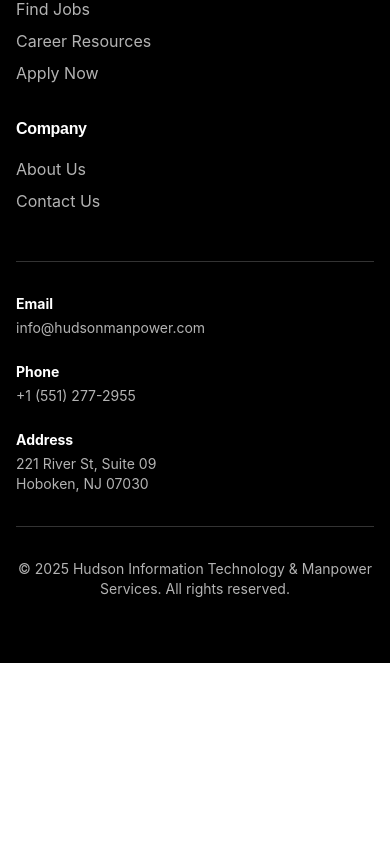
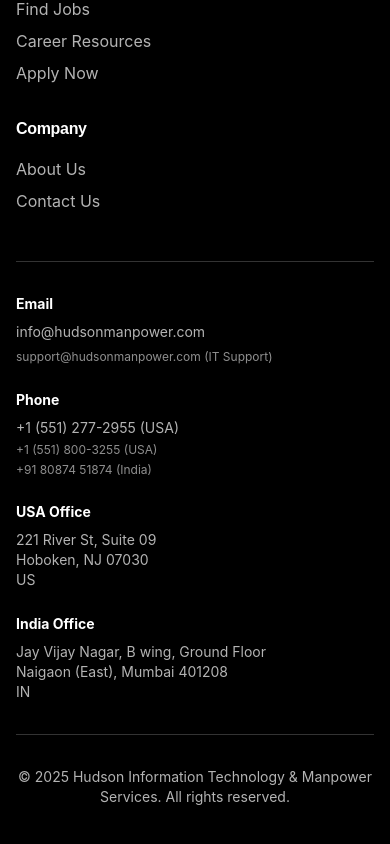
Before and after one commit to rishikeshdubey1909/Hudsonwebsite, a Next.js app: page / in a window 390 px wide. Shown: the part 8507-9351 px from the top of the page. Before the commit the page ends 9170 px from the top, so only its background shows below. Built offline with nearby package versions, Linux system fonts and the light colour scheme.

Commit message:
Fix footer: Use correct PNG logo and add all missing contact information (IT email, all phone numbers, India office)

```diff
--- a/components/Footer.tsx
+++ b/components/Footer.tsx
@@ -17,7 +17,7 @@
             <div className="mb-4">
               {!logoError ? (
                 <img
-                  src="/images/hudson-logo.jpeg"
+                  src="/images/hudson-logo.png"
                   alt="Hudson Information Technology and Manpower Services"
                   className="h-16 w-auto object-contain brightness-0 invert"
                   onError={() => setLogoError(true)}
@@ -88,24 +88,42 @@
 
         {/* Contact Info */}
         <div className="border-t border-white/20 pt-8">
-          <div className="grid grid-cols-1 md:grid-cols-3 gap-6 text-sm text-white/70">
+          <div className="grid grid-cols-1 md:grid-cols-2 lg:grid-cols-4 gap-6 text-sm text-white/70">
             <div>
-              <strong className="text-white block mb-1">Email</strong>
-              <a href={`mailto:${BRAND.email}`} className="hover:text-accent transition-colors">
+              <strong className="text-white block mb-2">Email</strong>
+              <a href={`mailto:${BRAND.email}`} className="hover:text-accent transition-colors block mb-1">
                 {BRAND.email}
+              </a>
+              <a href={`mailto:${BRAND.emailIT}`} className="hover:text-accent transition-colors text-xs opacity-80">
+                {BRAND.emailIT} (IT Support)
               </a>
             </div>
             <div>
-              <strong className="text-white block mb-1">Phone</strong>
-              <a href={`tel:${BRAND.phone.usa.replace(/\s/g, '')}`} className="hover:text-accent transition-colors">
-                {BRAND.phone.usa}
+              <strong className="text-white block mb-2">Phone</strong>
+              <a href={`tel:${BRAND.phone.usa.replace(/\s/g, '')}`} className="hover:text-accent transition-colors block mb-1">
+                {BRAND.phone.usa} (USA)
+              </a>
+              <a href={`tel:${BRAND.phone.usaOther.replace(/\s/g, '')}`} className="hover:text-accent transition-colors block mb-1 text-xs opacity-80">
+                {BRAND.phone.usaOther} (USA)
+              </a>
+              <a href={`tel:${BRAND.phone.india.replace(/\s/g, '')}`} className="hover:text-accent transition-colors block text-xs opacity-80">
+                {BRAND.phone.india} (India)
               </a>
             </div>
             <div>
-              <strong className="text-white block mb-1">Address</strong>
+              <strong className="text-white block mb-2">USA Office</strong>
               <address className="not-italic">
                 {BRAND.offices.usa.street}<br />
-                {BRAND.offices.usa.city}, {BRAND.offices.usa.state} {BRAND.offices.usa.zip}
+                {BRAND.offices.usa.city}, {BRAND.offices.usa.state} {BRAND.offices.usa.zip}<br />
+                {BRAND.offices.usa.country}
+              </address>
+            </div>
+            <div>
+              <strong className="text-white block mb-2">India Office</strong>
+              <address className="not-italic">
+                {BRAND.offices.india.street}<br />
+                {BRAND.offices.india.area}, {BRAND.offices.india.city} {BRAND.offices.india.zip}<br />
+                {BRAND.offices.india.country}
               </address>
             </div>
           </div>
```
